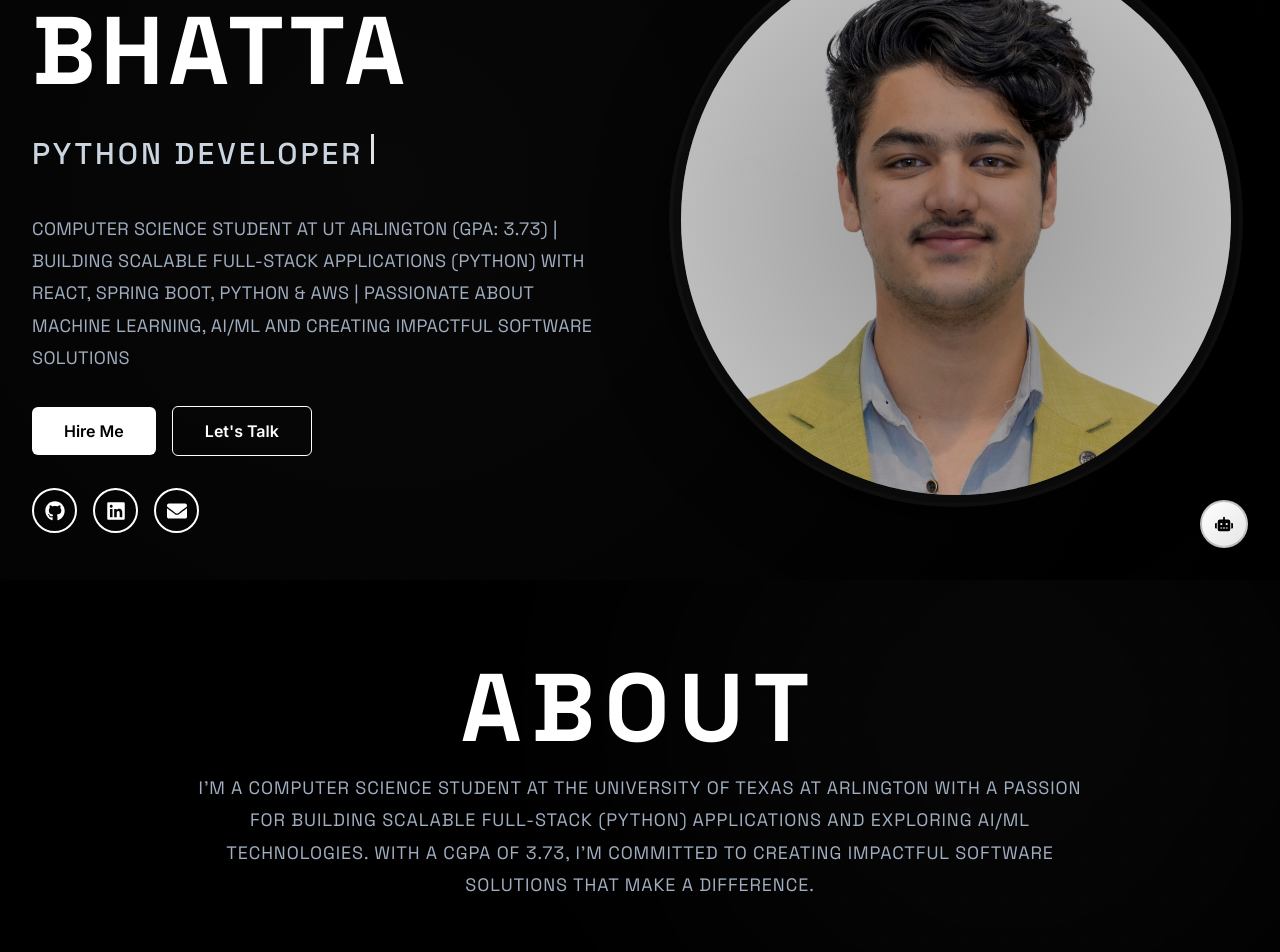
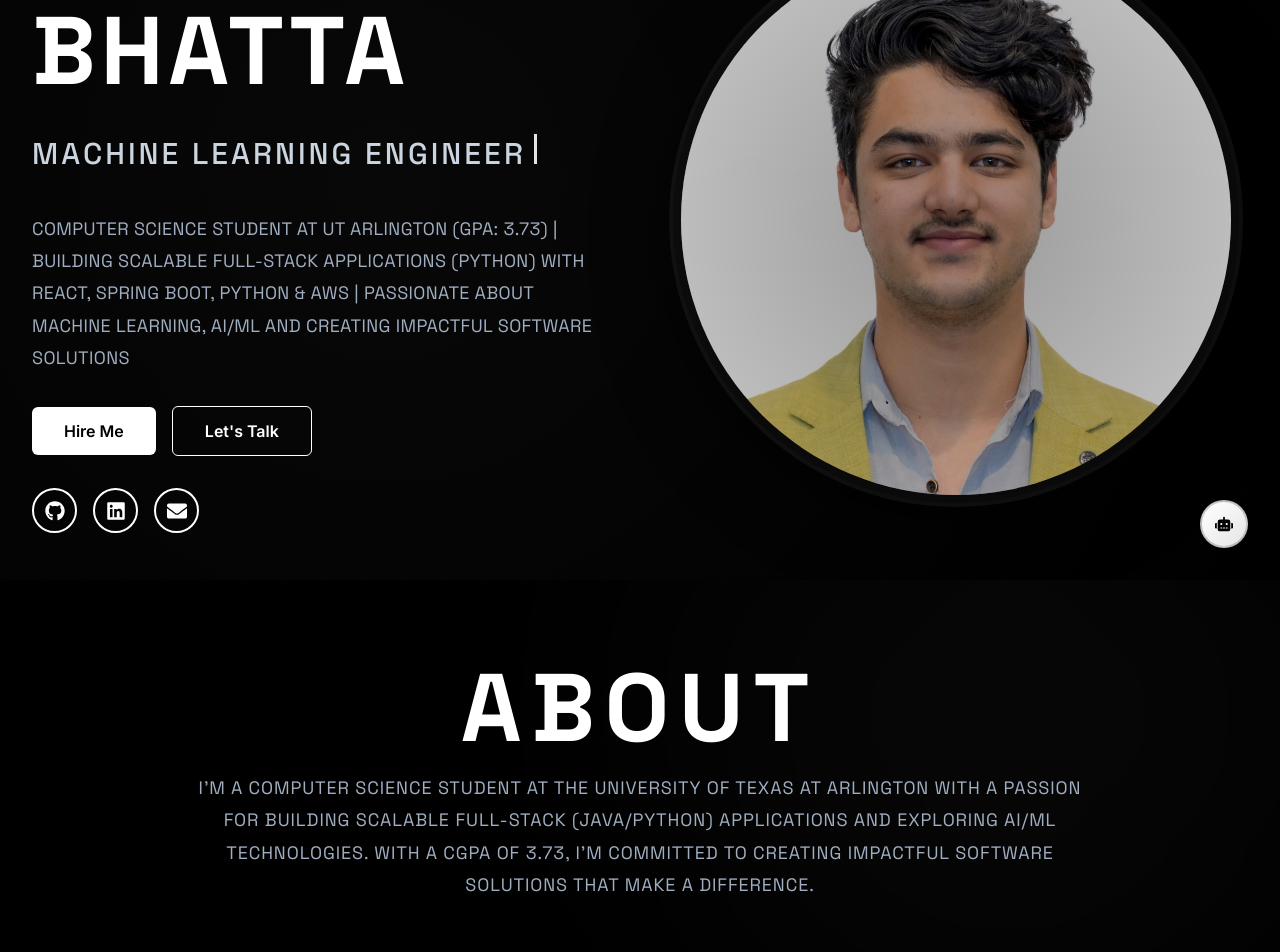
Before and after one commit to Saugat1017/MyPortfolio, a React (Vite) app: page / in a window 1280 px wide. Shown: the part 220-1172 px from the top of the page. Built offline with nearby package versions, Linux system fonts and the light colour scheme.

Commit message:
completed

```diff
--- a/src/components/About.tsx
+++ b/src/components/About.tsx
@@ -125,7 +125,7 @@ const About = () => {
               >
                 I'm a Computer Science student at the University of Texas at
                 Arlington with a passion for building scalable full-stack
-                (Python) applications and exploring AI/ML technologies. With a
+                (Java/Python) applications and exploring AI/ML technologies. With a
                 CGPA of 3.73, I'm committed to creating impactful software
                 solutions that make a difference.
               </Text>
--- a/src/components/Hero.tsx
+++ b/src/components/Hero.tsx
@@ -1,32 +1,39 @@
-import { Box, Container, VStack, HStack, Text, Button, Icon, SimpleGrid } from '@chakra-ui/react';
-import { motion } from 'framer-motion';
-import { FaGithub, FaLinkedin, FaEnvelope } from 'react-icons/fa';
-import { useEffect, useState } from 'react';
+import {
+  Box,
+  Container,
+  VStack,
+  HStack,
+  Text,
+  Button,
+  Icon,
+  SimpleGrid,
+} from "@chakra-ui/react";
+import { motion } from "framer-motion";
+import { FaGithub, FaLinkedin, FaEnvelope } from "react-icons/fa";
+import { useEffect, useState } from "react";
 
 const MotionBox = motion(Box);
 
 const Hero = () => {
   const [currentRole, setCurrentRole] = useState(0);
-  const [displayText, setDisplayText] = useState('');
+  const [displayText, setDisplayText] = useState("");
   const [showCursor, setShowCursor] = useState(true);
   const roles = [
-    "Full Stack Developer (Python)",
-    "Python Developer",
+    "Full Stack Developer",
     "Machine Learning Engineer",
     "AI/ML Enthusiast",
     "Software Engineer",
-    "Problem Solver"
   ];
 
   const scrollToContact = () => {
-    document.getElementById('contact')?.scrollIntoView({ behavior: 'smooth' });
+    document.getElementById("contact")?.scrollIntoView({ behavior: "smooth" });
   };
 
   // Typing animation effect
   useEffect(() => {
     const fullText = roles[currentRole];
     let currentIndex = 0;
-    setDisplayText('');
+    setDisplayText("");
 
     const typingInterval = setInterval(() => {
       if (currentIndex < fullText.length) {
@@ -67,14 +74,7 @@ const Hero = () => {
       pt={20}
     >
       {/* Subtle background patterns */}
-      <Box
-        position="absolute"
-        top="0"
-        left="0"
-        right="0"
-        bottom="0"
-        zIndex={0}
-      >
+      <Box position="absolute" top="0" left="0" right="0" bottom="0" zIndex={0}>
         {/* Grid pattern */}
         <Box
           position="absolute"
@@ -107,8 +107,18 @@ const Hero = () => {
         />
       </Box>
 
-      <Container maxW="container.xl" position="relative" zIndex={1} px={{ base: 6, md: 8 }}>
-        <SimpleGrid columns={{ base: 1, lg: 2 }} spacing={12} alignItems="center" minH="80vh">
+      <Container
+        maxW="container.xl"
+        position="relative"
+        zIndex={1}
+        px={{ base: 6, md: 8 }}
+      >
+        <SimpleGrid
+          columns={{ base: 1, lg: 2 }}
+          spacing={12}
+          alignItems="center"
+          minH="80vh"
+        >
           {/* Left Section - Text Content */}
           <VStack align="flex-start" spacing={8} textAlign="left">
             <MotionBox
@@ -176,8 +186,10 @@ const Hero = () => {
                 fontFamily="'Space Grotesk', sans-serif"
                 maxW="600px"
               >
-                COMPUTER SCIENCE STUDENT AT UT ARLINGTON (GPA: 3.73) | BUILDING SCALABLE FULL-STACK APPLICATIONS (PYTHON)
-                WITH REACT, SPRING BOOT, PYTHON & AWS | PASSIONATE ABOUT MACHINE LEARNING, AI/ML AND CREATING IMPACTFUL SOFTWARE SOLUTIONS
+                COMPUTER SCIENCE STUDENT AT UT ARLINGTON (GPA: 3.73) | BUILDING
+                SCALABLE FULL-STACK APPLICATIONS (PYTHON) WITH REACT, SPRING
+                BOOT, PYTHON & AWS | PASSIONATE ABOUT MACHINE LEARNING, AI/ML
+                AND CREATING IMPACTFUL SOFTWARE SOLUTIONS
               </Text>
             </MotionBox>
 
@@ -363,11 +375,14 @@ const Hero = () => {
                   position="relative"
                   zIndex={0}
                   style={{
-                    filter: 'none',
-                    mixBlendMode: 'normal',
+                    filter: "none",
+                    mixBlendMode: "normal",
                   }}
-                  onError={(e: React.SyntheticEvent<HTMLImageElement, Event>) => {
-                    e.currentTarget.src = "https://via.placeholder.com/500x500/1a1a1a/ffffff?text=SB";
+                  onError={(
+                    e: React.SyntheticEvent<HTMLImageElement, Event>
+                  ) => {
+                    e.currentTarget.src =
+                      "https://via.placeholder.com/500x500/1a1a1a/ffffff?text=SB";
                   }}
                 />
               </Box>
```
